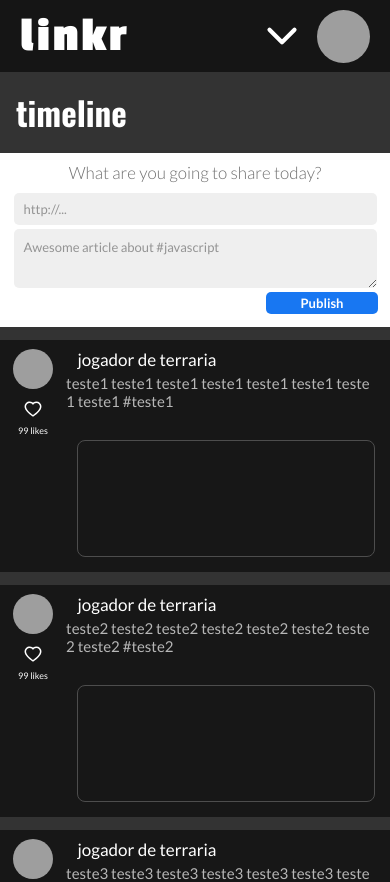
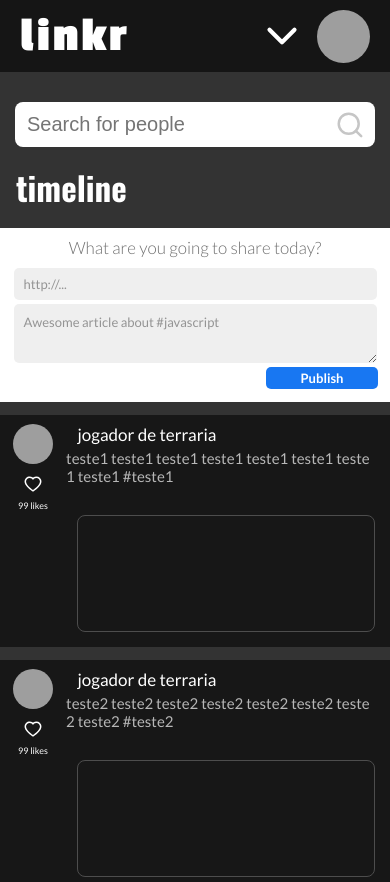
Before and after one commit to natybrum97/projeto19-linkr-front, a React (Create React App) app: page /timeline in a window 390 px wide. Shown: the top 882 px of the page. Built offline with nearby package versions, Linux system fonts and the light colour scheme; grey boxes are pictures that could not be loaded.

Commit message:
feat: barra de pesquisa responsiva

```diff
--- a/src/App.js
+++ b/src/App.js
@@ -5,6 +5,7 @@ import { LoginProvider } from "./contexts/LoginContext";
 import Login from "./pages/Login";
 import SignUp from "./pages/SignUp";
 import TimeLine from "./pages/TimeLine";
+import UserPage from "./pages/UserPage";
 
 export default function App() {
 
@@ -20,6 +21,7 @@ export default function App() {
           <Route path="/" element={<Login />} />
           <Route path="/signup" element={< SignUp/>} />
           <Route path="/timeline" element={< TimeLine/>} />
+          <Route path="/user/:id" element={<UserPage />}/>
         </Routes>
       </LoginProvider>
     </PagesContainer>
--- a/src/components/Header.js
+++ b/src/components/Header.js
@@ -71,10 +71,9 @@ const Container = styled.div`
 `
 
 const SearchBarWrapper = styled.div`
-    width: 543px;
-    max-width: 543px;
+    width: 593px;
 
-    @media (max-width: 768px) {
+    @media (max-width: 767px) {
         display: none;
     }
 `;
--- a/src/components/SearchBar.js
+++ b/src/components/SearchBar.js
@@ -10,7 +10,7 @@ export default function SearchBar() {
   );
 }
 
-const Container = styled.div`
+const Container = styled.form`
   height: 25px;
   display: flex;
   justify-content: space-between;
--- a/src/pages/TimeLine.js
+++ b/src/pages/TimeLine.js
@@ -2,6 +2,7 @@ import { useState } from "react";
 import { styled } from "styled-components";
 import { TIMELINEPOSTS } from "../MOCK/TIMELINEPOSTS";
 import Post from "../components/Post";
+import SearchBar from "../components/SearchBar";
 
 const TimeLine = () => {
 
@@ -17,6 +18,11 @@ const TimeLine = () => {
 
   return (
     <StyledTimeLine>
+
+      <SearchBarWrapper>
+        <SearchBar />
+      </SearchBarWrapper>
+
       <h1>timeline</h1>
       <div>
         <StyledPostForm onSubmit={e => submitPost(e)}>
@@ -41,6 +47,20 @@ const TimeLine = () => {
 };
 
 export default TimeLine;
+
+const SearchBarWrapper = styled.span`
+  width: 100%;
+  margin-top: 30px;
+  max-width: 100%;
+
+  @media (min-width: 767px) {
+    display: none;
+
+    input {
+      font-size: 16px;
+    }
+  }
+`;
 
 const StyledTimeLine = styled.div`
   @media (min-width: 1200px) {
--- /dev/null
+++ b/src/pages/UserPage.js
@@ -0,0 +1,77 @@
+import { styled } from "styled-components";
+import SearchBar from "../components/SearchBar";
+import { TIMELINEPOSTS } from "../MOCK/TIMELINEPOSTS";
+import Post from "../components/Post";
+
+export default function UserPage() {
+  return (
+    <UserTimeLine>
+
+      <SearchBarWrapper>
+        <SearchBar />
+      </SearchBarWrapper>
+
+      <Container>
+        <img
+          src="https://i.pinimg.com/736x/cf/77/d2/cf77d222c2ae919cdd2f9fcdbb3e4906.jpg"
+          alt="url"
+        />
+        <h1>Juvenal Juvêncio’s posts</h1>
+      </Container>
+
+    </UserTimeLine>
+  );
+}
+
+const Container = styled.div`
+  width: 563px;
+  max-width: 100%;
+  display: flex;
+  align-items: center;
+  gap: 10px;
+  margin: 20px;
+
+  img {
+    width: 50px;
+    height: 50px;
+    border-radius: 50%;
+    margin-left: 10px ;
+  }
+
+  h1 {
+    font-size: 40px;
+    font-weight: 700;
+    font-family: Oswald;
+    color: #fff;
+  }
+`;
+
+const SearchBarWrapper = styled.div`
+    width: 563px;
+    max-width: 100%;
+
+    @media (min-width: 767px) {
+      display: none;
+
+      input {
+        font-size: 16px;
+      }
+    }
+`;
+
+const UserTimeLine = styled.div`
+  max-width: 100%;
+  padding-top: 90px;
+  background-color: #333333;
+  display: flex;
+  flex-direction: column;
+  align-items: center;
+  gap: 10px;
+
+  @media (max-width: 767px) {
+
+    h1 {
+      font-size: 30px;
+    }
+  }
+`;
```
